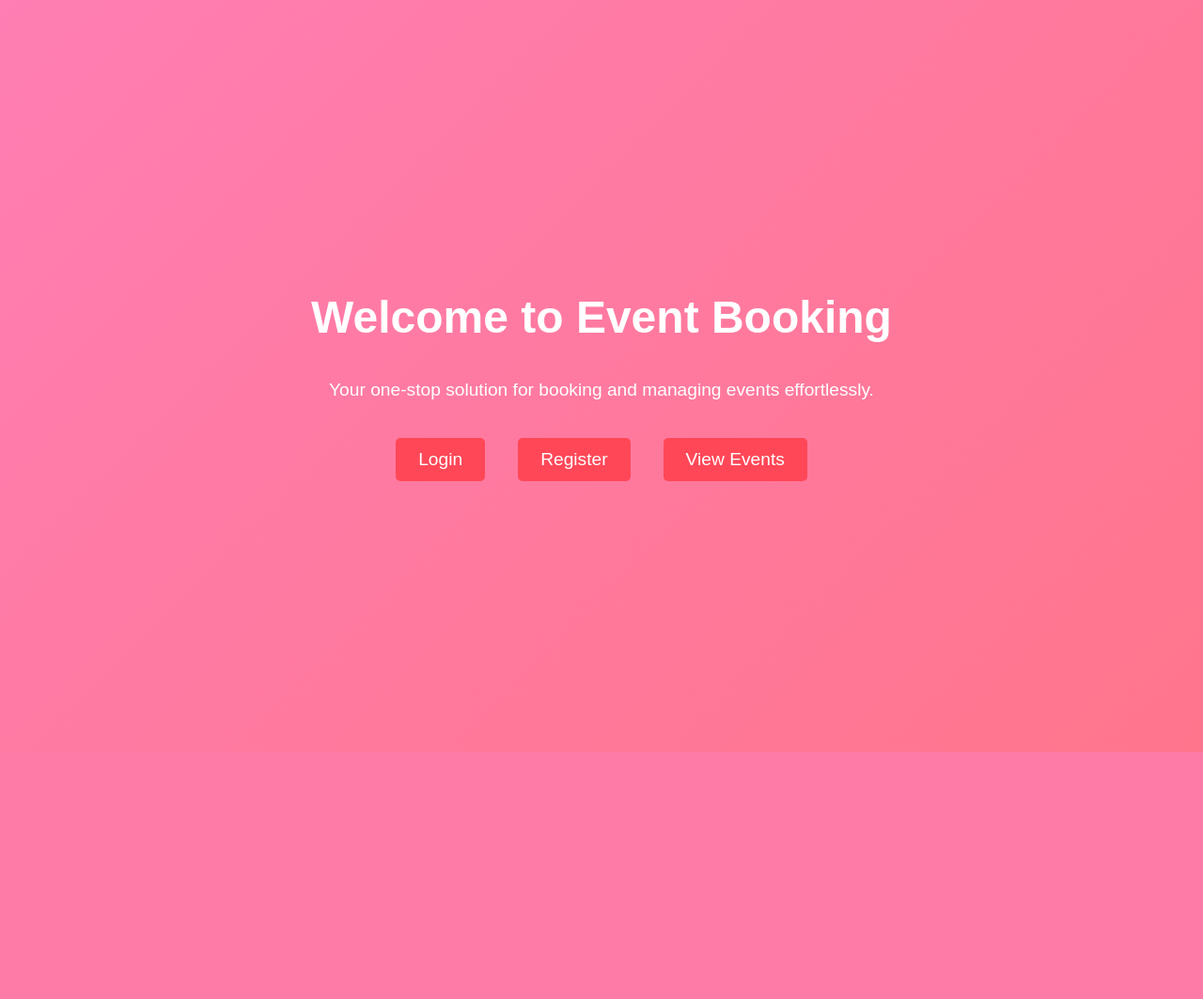
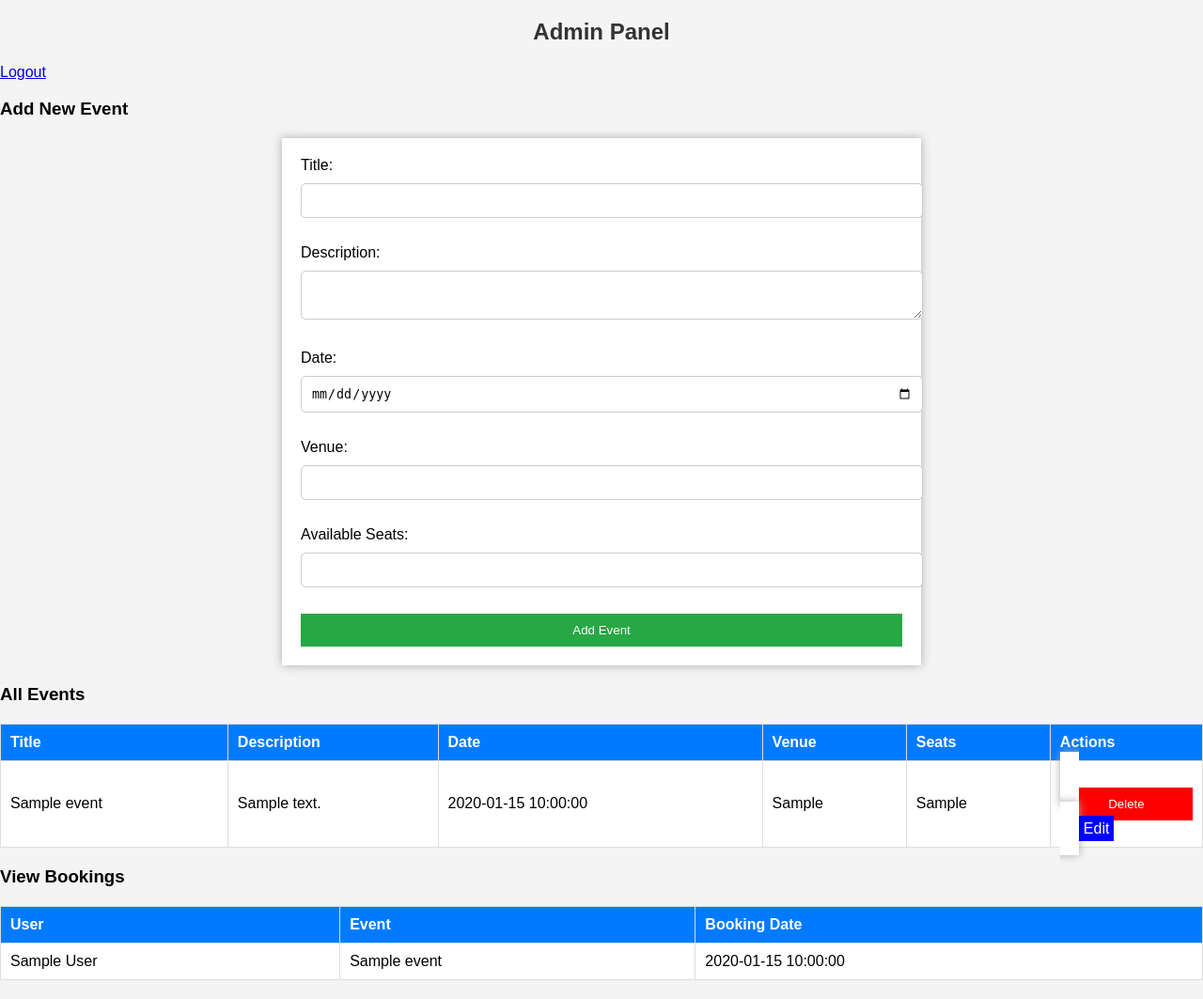
Before and after one commit to Jahnavi371/event-booking-system, a PHP site: page / in a window 1280 px wide. Shown: the whole page at 94% size. Before the commit the page ends 800 px from the top, so only its background shows below. Run offline with PHP 8.4, Linux system fonts and the light colour scheme; the visitor is signed in with stand-in values (Sample User, id 1); tables that the repository leaves empty or names only in its code hold one stand-in row (values such as "Sample post").

Commit message:
Update index.php

```diff
--- a/event_booking/index.php
+++ b/event_booking/index.php
@@ -1,65 +1,156 @@
+<?php
+session_start();
+if (!isset($_SESSION['user_id']) || $_SESSION['role'] !== 'admin') {
+    header("Location: login.php");
+    exit;
+}
+
+include 'config.php';
+
+// Handle event creation
+if ($_SERVER["REQUEST_METHOD"] == "POST" && isset($_POST['add_event'])) {
+    $title = trim($_POST['title']);
+    $description = trim($_POST['description']);
+    $date = $_POST['date'];
+    $venue = trim($_POST['venue']);
+    $available_seats = intval($_POST['available_seats']);
+
+    if (strtotime($date) < strtotime(date("Y-m-d"))) {
+        echo "<p style='color:red;'>Error: Cannot create events in the past.</p>";
+    } elseif (!empty($title) && !empty($description) && !empty($venue) && $available_seats > 0) {
+        $stmt = $conn->prepare("INSERT INTO events (title, description, date, venue, available_seats) VALUES (?, ?, ?, ?, ?)");
+        $stmt->bind_param("ssssi", $title, $description, $date, $venue, $available_seats);
+        $stmt->execute();
+        echo "<p style='color:green;'>Event added successfully!</p>";
+    }
+}
+
+// Handle event deletion (prevent deletion if bookings exist)
+if ($_SERVER["REQUEST_METHOD"] == "POST" && isset($_POST['delete_event'])) {
+    $event_id = intval($_POST['event_id']);
+
+    $check = $conn->prepare("SELECT COUNT(*) FROM bookings WHERE event_id = ?");
+    $check->bind_param("i", $event_id);
+    $check->execute();
+    $check->bind_result($booking_count);
+    $check->fetch();
+    $check->close();
+
+    if ($booking_count > 0) {
+        echo "<p style='color:red;'>Cannot delete: This event has active bookings.</p>";
+    } else {
+        $stmt = $conn->prepare("DELETE FROM events WHERE id = ?");
+        $stmt->bind_param("i", $event_id);
+        $stmt->execute();
+        echo "<p style='color:green;'>Event deleted successfully!</p>";
+    }
+}
+
+// Handle event update
+if ($_SERVER["REQUEST_METHOD"] == "POST" && isset($_POST['edit_event'])) {
+    $event_id = intval($_POST['event_id']);
+    $title = trim($_POST['title']);
+    $description = trim($_POST['description']);
+    $date = $_POST['date'];
+    $venue = trim($_POST['venue']);
+    $available_seats = intval($_POST['available_seats']);
+
+    if (!empty($title) && !empty($description) && !empty($venue) && $available_seats > 0) {
+        $stmt = $conn->prepare("UPDATE events SET title=?, description=?, date=?, venue=?, available_seats=? WHERE id=?");
+        $stmt->bind_param("ssssii", $title, $description, $date, $venue, $available_seats, $event_id);
+        $stmt->execute();
+        echo "<p style='color:green;'>Event updated successfully!</p>";
+    }
+}
+
+// Fetch events
+$result = $conn->query("SELECT * FROM events ORDER BY date ASC");
+?>
+
 <!DOCTYPE html>
 <html lang="en">
 <head>
     <meta charset="UTF-8">
     <meta name="viewport" content="width=device-width, initial-scale=1.0">
-    <title>Welcome to Event Booking</title>
+    <title>Admin Panel</title>
     <link rel="stylesheet" href="styles.css">
-    <style>
-        body {
-            font-family: Arial, sans-serif;
-            text-align: center;
-            background: linear-gradient(135deg, #ff7eb3, #ff758c);
-            color: white;
-            margin: 0;
-            padding: 0;
+    <script>
+        function confirmDelete() {
+            return confirm("Are you sure you want to delete this event?");
         }
-        .container {
-            display: flex;
-            flex-direction: column;
-            justify-content: center;
-            align-items: center;
-            height: 100vh;
-        }
-        h1 {
-            font-size: 3rem;
-            margin-bottom: 20px;
-        }
-        p {
-            font-size: 1.2rem;
-            max-width: 600px;
-            margin-bottom: 30px;
-        }
-        .btn {
-            padding: 12px 24px;
-            font-size: 1.2rem;
-            color: white;
-            background-color: #ff4757;
-            border: none;
-            border-radius: 5px;
-            cursor: pointer;
-            text-decoration: none;
-            transition: 0.3s;
-            margin: 10px;
-        }
-        .btn:hover {
-            background-color: #e84118;
-        }
-        .btn-container {
-            display: flex;
-            gap: 15px;
-        }
-    </style>
+    </script>
 </head>
 <body>
-    <div class="container">
-        <h1>Welcome to Event Booking</h1>
-        <p>Your one-stop solution for booking and managing events effortlessly.</p>
-        <div class="btn-container">
-            <a href="login.php" class="btn">Login</a>
-            <a href="register.php" class="btn">Register</a>
-            <a href="events.php" class="btn">View Events</a>
-        </div>
-    </div>
+    <h2>Admin Panel</h2>
+    <a href="logout.php">Logout</a>
+
+    <h3>Add New Event</h3>
+    <form action="admin.php" method="post">
+        <label>Title:</label>
+        <input type="text" name="title" required><br><br>
+
+        <label>Description:</label>
+        <textarea name="description" required></textarea><br><br>
+
+        <label>Date:</label>
+        <input type="date" name="date" required><br><br>
+
+        <label>Venue:</label>
+        <input type="text" name="venue" required><br><br>
+
+        <label>Available Seats:</label>
+        <input type="number" name="available_seats" required><br><br>
+
+        <button type="submit" name="add_event">Add Event</button>
+    </form>
+
+    <h3>All Events</h3>
+    <table border="1">
+        <tr>
+            <th>Title</th>
+            <th>Description</th>
+            <th>Date</th>
+            <th>Venue</th>
+            <th>Seats</th>
+            <th>Actions</th>
+        </tr>
+        <?php while ($row = $result->fetch_assoc()) { ?>
+            <tr>
+                <td><?php echo $row['title']; ?></td>
+                <td><?php echo $row['description']; ?></td>
+                <td><?php echo $row['date']; ?></td>
+                <td><?php echo $row['venue']; ?></td>
+                <td><?php echo $row['available_seats']; ?></td>
+                <td>
+                    <form action="admin.php" method="post" style="display:inline;" onsubmit="return confirmDelete();">
+                        <input type="hidden" name="event_id" value="<?php echo $row['id']; ?>">
+                        <button type="submit" name="delete_event" style="background-color:red; color:white;">Delete</button>
+                    </form>
+                    <a href="edit_event.php?id=<?php echo $row['id']; ?>" style="background-color:blue; color:white; padding:5px; text-decoration:none;">Edit</a>
+                </td>
+            </tr>
+        <?php } ?>
+    </table>
+
+    <h3>View Bookings</h3>
+    <table border="1">
+        <tr>
+            <th>User</th>
+            <th>Event</th>
+            <th>Booking Date</th>
+        </tr>
+        <?php
+        $bookings = $conn->query("SELECT users.name AS user_name, events.title AS event_title, bookings.booking_date
+                                  FROM bookings
+                                  JOIN users ON bookings.user_id = users.id
+                                  JOIN events ON bookings.event_id = events.id");
+        while ($booking = $bookings->fetch_assoc()) { ?>
+            <tr>
+                <td><?php echo $booking['user_name']; ?></td>
+                <td><?php echo $booking['event_title']; ?></td>
+                <td><?php echo $booking['booking_date']; ?></td>
+            </tr>
+        <?php } ?>
+    </table>
 </body>
 </html>
```
